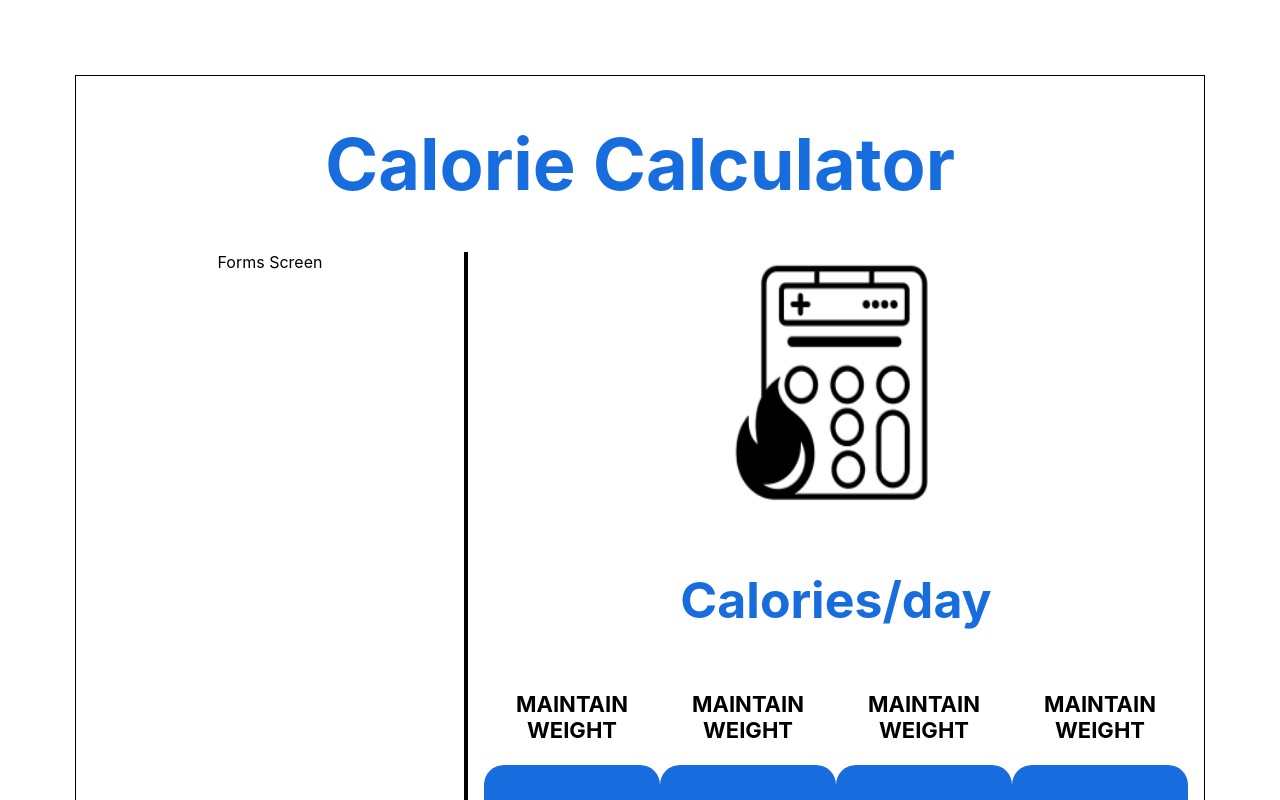
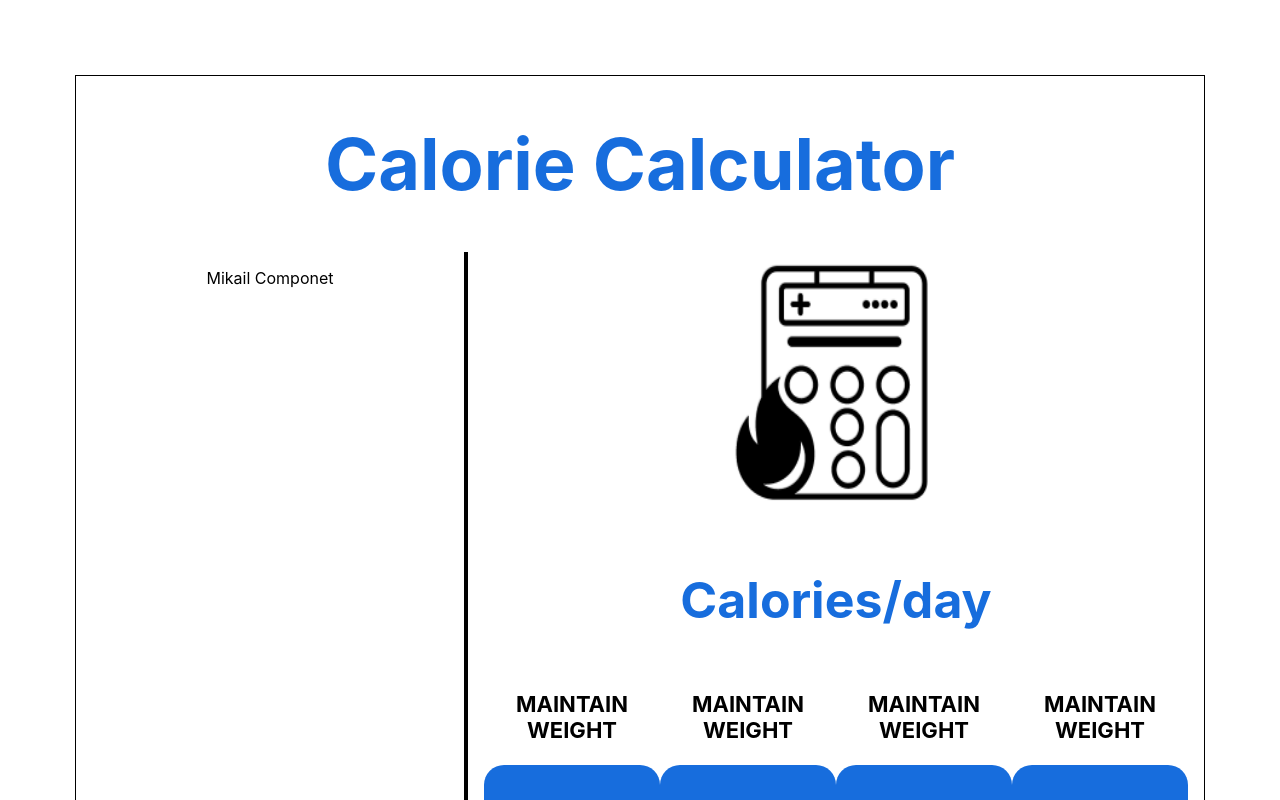
Before and after one commit to salihonder/calcal, a React (Create React App) app: page / in a window 1280 px wide. Shown: the top 800 px of the page. Built offline with nearby package versions, Linux system fonts and the light colour scheme.

Commit message:
Create my componet

```diff
--- /dev/null
+++ b/src/components/Mikail.js
@@ -0,0 +1,2 @@
+const Mikail = () => <p>Mikail Componet</p>
+export default Mikail
--- a/src/screens/FormsScreen.js
+++ b/src/screens/FormsScreen.js
@@ -1,3 +1,6 @@
-const FormsScreen = () => <div id="forms">Forms Screen</div>
+import Mikail from "../components/Mikail";
+const FormsScreen = () => <div id="forms">
+    <Mikail />
+</div>
 
 export default FormsScreen;
```
